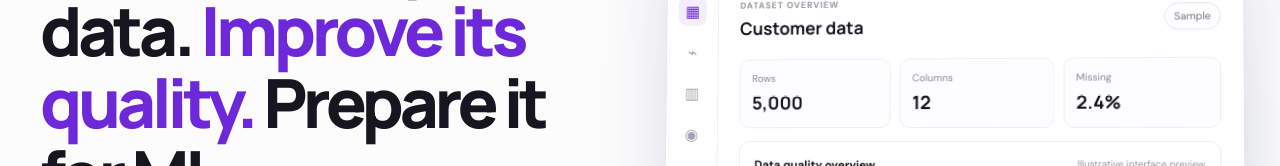
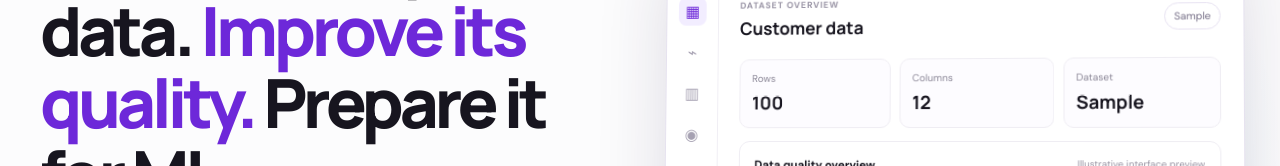
Before and after one commit to chandravadiyaDeep/Nump-, a Next.js app in the folder apps/web/: page / in a window 1280 px wide. Shown: the part 272-438 px from the top of the page. Built offline with nearby package versions, Linux system fonts and the light colour scheme.

Commit message:
fix: remove illustrative live-looking hero metrics

```diff
--- a/apps/web/app/page.tsx
+++ b/apps/web/app/page.tsx
@@ -58,7 +58,7 @@ export default function LandingPage() {
             <div className="landing-preview-window"><div className="landing-preview-top"><div><i></i><i></i><i></i></div><span>NUMPA / Dataset overview</span><b>DEMO</b></div>
               <div className="landing-preview-body"><div className="landing-preview-sidebar"><span className="is-current">▦</span><span>⌁</span><span>▥</span><span>◉</span></div><div className="landing-preview-main">
                 <div className="landing-preview-title"><span><small>DATASET OVERVIEW</small><strong>Customer data</strong></span><span className="landing-preview-chip">Sample</span></div>
-                <div className="landing-preview-stats"><div><small>Rows</small><strong>5,000</strong></div><div><small>Columns</small><strong>12</strong></div><div><small>Missing</small><strong>2.4%</strong></div></div>
+                <div className="landing-preview-stats"><div><small>Rows</small><strong>100</strong></div><div><small>Columns</small><strong>12</strong></div><div><small>Dataset</small><strong>Sample</strong></div></div>
                 <div className="landing-preview-chart"><div><strong>Data quality overview</strong><small>Illustrative interface preview</small></div><div className="landing-preview-bars"><i style={{height:"46%"}}></i><i style={{height:"76%"}}></i><i style={{height:"58%"}}></i><i style={{height:"92%"}}></i><i style={{height:"66%"}}></i><i style={{height:"82%"}}></i><i style={{height:"52%"}}></i><i style={{height:"70%"}}></i></div></div>
                 <div className="landing-preview-bottom"><span><i></i> Structure inspected</span><span><i></i> Quality checks available</span></div>
               </div></div>
```
